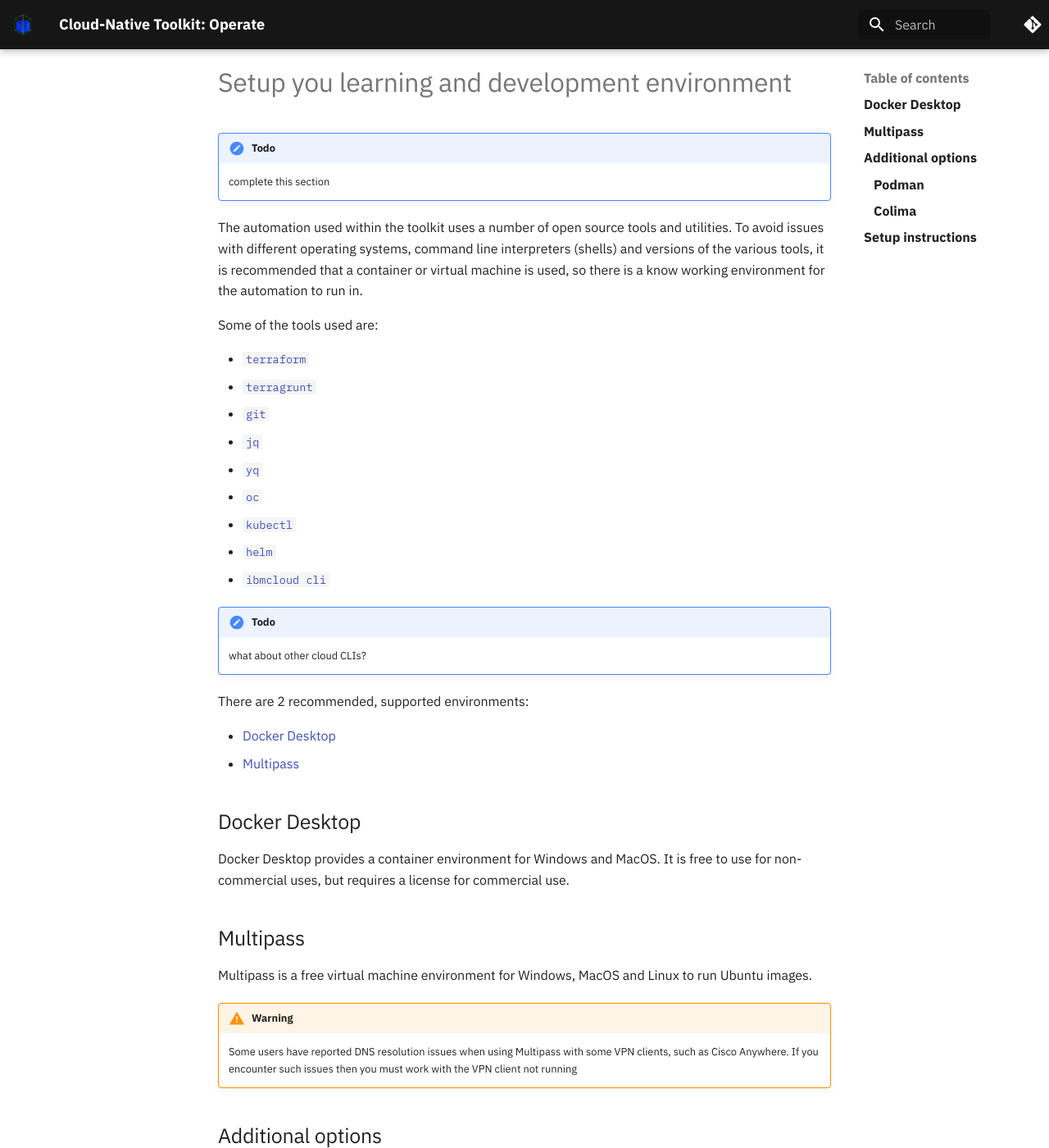
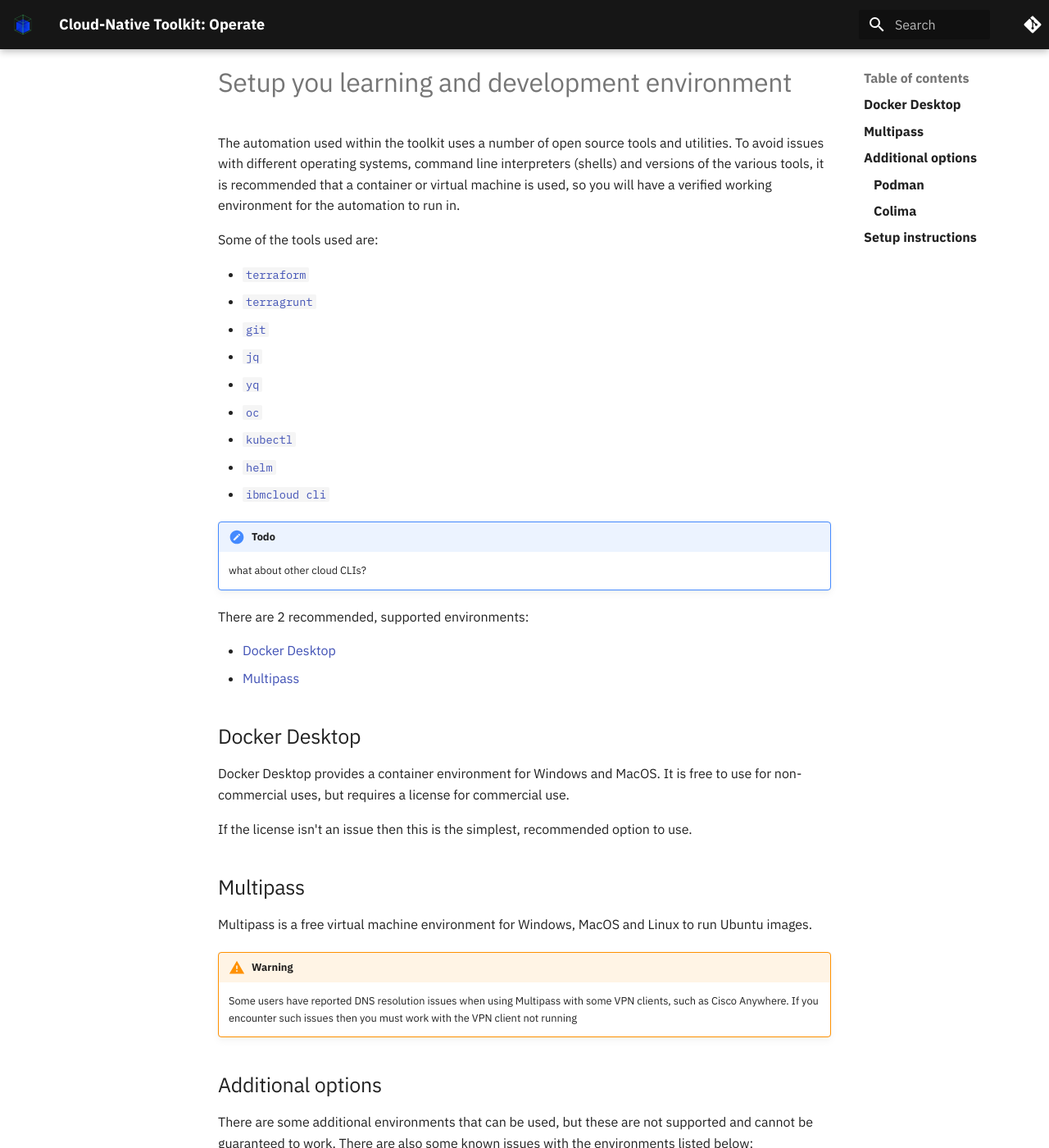
Before and after one commit to cloud-native-toolkit/site-operator-guide, an MkDocs documentation site: the page built from docs/getting-started/setup.md, in a window 1280 px wide and 1400 px high. Shown: the whole window at 82% size. Built offline with MkDocs 1.6.1 and Material for MkDocs 9.7.7, drawn with Linux system fonts in a browser that asks for light colours; comment, search, counter and statistics services are not loaded.

Commit message:
Additional setup tidyup
Signed-off-by: Brian Innes <binnes@uk.ibm.com>

```diff
--- a/docs/getting-started/setup.md
+++ b/docs/getting-started/setup.md
@@ -1,9 +1,6 @@
 # Setup you learning and development environment
 
-!!! todo
-    complete this section
-
-The automation used within the toolkit uses a number of open source tools and utilities.  To avoid issues with different operating systems, command line interpreters (shells) and versions of the various tools, it is recommended that a container or virtual machine is used, so there is a know working environment for the automation to run in.
+The automation used within the toolkit uses a number of open source tools and utilities.  To avoid issues with different operating systems, command line interpreters (shells) and versions of the various tools, it is recommended that a container or virtual machine is used, so you will have a verified working environment for the automation to run in.
 
 Some of the tools used are:
 
@@ -28,6 +25,8 @@
 ## Docker Desktop
 
 Docker Desktop provides a container environment for Windows and MacOS.  It is free to use for non-commercial uses, but requires a license for commercial use.
+
+If the license isn't an issue then this is the simplest, recommended option to use.
 
 ## Multipass
 
```
